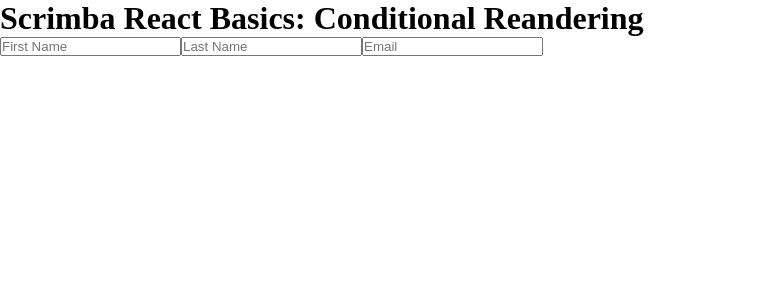
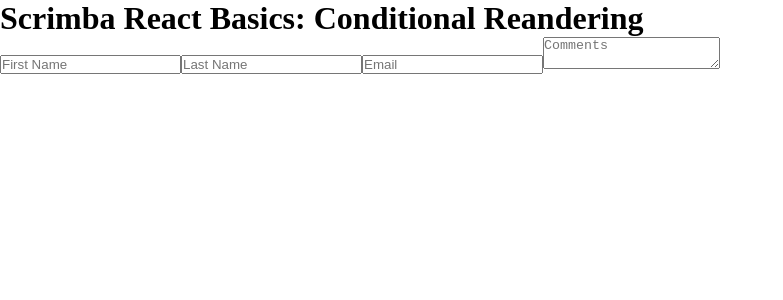
Before and after one commit to tak40/react-basics-form, a React (Vite) app: page / in a window 1280 px wide. Shown: the top 300 px of the page, without its empty margins (0-783 px from the left). Built offline with nearby package versions, Linux system fonts and the light colour scheme.

Commit message:
update: Handling `<textarea />` in React Forms

```diff
--- a/src/Form.jsx
+++ b/src/Form.jsx
@@ -4,7 +4,7 @@
 import { useState } from 'react'
 
 function Form(props) {
-    const [formData, setFormData] = useState({ firstName: '', lastName: '', email: '' })
+    const [formData, setFormData] = useState({ firstName: '', lastName: '', email: '', comments: '' })
 
     console.log(formData)
 
@@ -37,6 +37,11 @@
                 onChange={handleChange}
                 name='email'
             />
+            <textarea
+                placeholder="Comments"
+                onChange={handleChange}
+                name="comments"
+            />
         </form>
     )
 }
```
Also changed, not shown: 1 other file (tests, documents, lock files or other folders).
